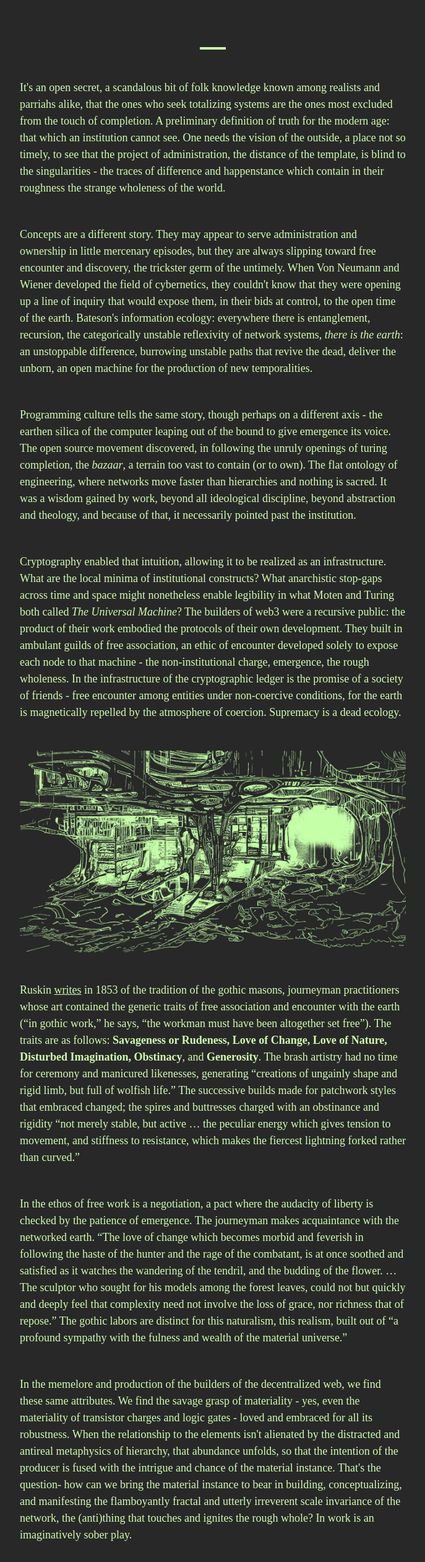
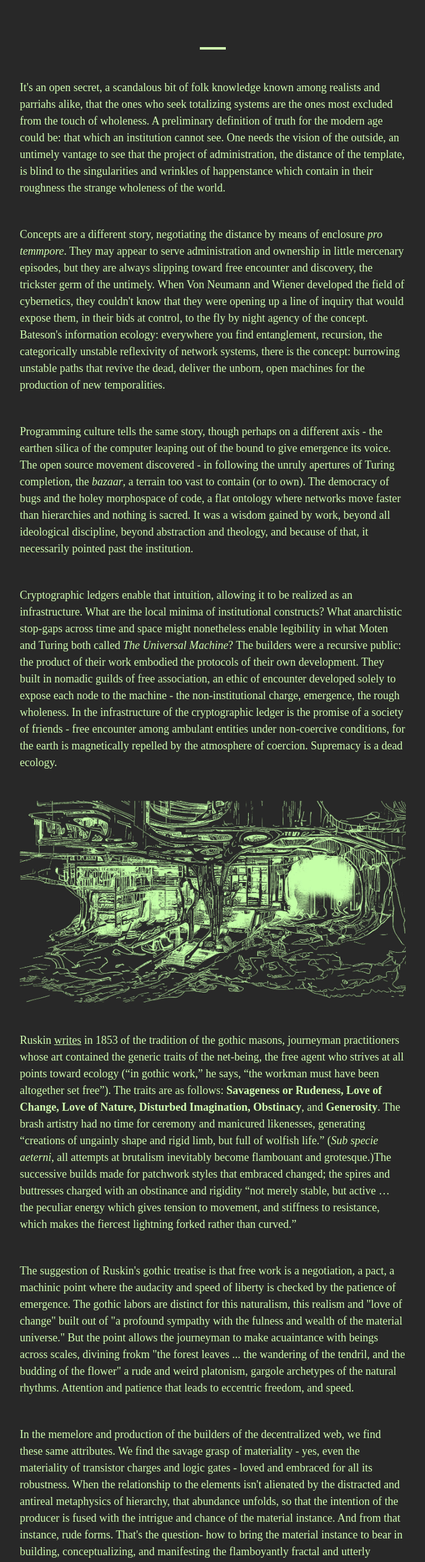
Before and after one commit to oovg/the-open-template, a Next.js app: page / in a window 1280 px wide. Shown: the part 820-3340 px from the top of the page at 62% size, without its empty margins (296-983 px from the left). Built offline with nearby package versions, Linux system fonts and the light colour scheme; a web font is replaced by a local one; what @rainbow-me/rainbowkit, wagmi would draw is missing.

Commit message:
Update Section.tsx

```diff
--- a/src/components/Section.tsx
+++ b/src/components/Section.tsx
@@ -10,52 +10,52 @@ export const Section = () => (
         <Text textStyle="paragraph">
           It&apos;s an open secret, a scandalous bit of folk knowledge known
           among realists and parriahs alike, that the ones who seek totalizing
-          systems are the ones most excluded from the touch of completion. A
-          preliminary definition of truth for the modern age: that which an
-          institution cannot see. One needs the vision of the outside, a place
-          not so timely, to see that the project of administration, the distance
-          of the template, is blind to the singularities - the traces of
-          difference and happenstance which contain in their roughness the
-          strange wholeness of the world.
+          systems are the ones most excluded from the touch of wholeness. A
+          preliminary definition of truth for the modern age could be: that which an
+          institution cannot see. One needs the vision of the outside, an untimely
+          vantage to see that the project of administration, the distance
+          of the template, is blind to the singularities and wrinkles of
+          happenstance which contain in their roughness the strange wholeness of
+          the world.
         </Text>
         <Text textStyle="paragraph">
-          Concepts are a different story. They may appear to serve
-          administration and ownership in little mercenary episodes, but they
+          Concepts are a different story, negotiating the distance by means of
+          enclosure <i>pro temmpore</i>. They may appear to serve administration
+          and ownership in little mercenary episodes, but they
           are always slipping toward free encounter and discovery, the trickster
           germ of the untimely. When Von Neumann and Wiener developed the field
           of cybernetics, they couldn&apos;t know that they were opening up a
           line of inquiry that would expose them, in their bids at control, to
-          the open time of the earth. Bateson&apos;s information ecology:
-          everywhere there is entanglement, recursion, the categorically
-          unstable reflexivity of network systems, <i>there is the earth</i>: an
-          unstoppable difference, burrowing unstable paths that revive the dead,
-          deliver the unborn, an open machine for the production of new
-          temporalities.
+          the fly by night agency of the concept. Bateson&apos;s information ecology:
+          everywhere you find entanglement, recursion, the categorically
+          unstable reflexivity of network systems, there is the concept: burrowing
+          unstable paths that revive the dead, deliver the unborn, open machines for
+          the production of new temporalities.
         </Text>
         <Text textStyle="paragraph">
           Programming culture tells the same story, though perhaps on a
           different axis - the earthen silica of the computer leaping out of the
           bound to give emergence its voice. The open source movement
-          discovered, in following the unruly openings of turing completion, the{' '}
-          <i>bazaar</i>, a terrain too vast to contain (or to own). The flat
-          ontology of engineering, where networks move faster than hierarchies
-          and nothing is sacred. It was a wisdom gained by work, beyond all
-          ideological discipline, beyond abstraction and theology, and because
+          discovered - in following the unruly apertures of Turing completion, the{' '}
+          <i>bazaar</i>, a terrain too vast to contain (or to own). The democracy
+          of bugs and the holey morphospace of code, a flat ontology where networks
+          move faster than hierarchies and nothing is sacred. It was a wisdom gained by work,
+          beyond all ideological discipline, beyond abstraction and theology, and because
           of that, it necessarily pointed past the institution.
         </Text>
         <Text textStyle="paragraph">
-          Cryptography enabled that intuition, allowing it to be realized as an
+          Cryptographic ledgers enable that intuition, allowing it to be realized as an
           infrastructure. What are the local minima of institutional constructs?
           What anarchistic stop-gaps across time and space might nonetheless
           enable legibility in what Moten and Turing both called{' '}
-          <i>The Universal Machine</i>? The builders of web3 were a recursive
+          <i>The Universal Machine</i>? The builders were a recursive
           public: the product of their work embodied the protocols of their own
-          development. They built in ambulant guilds of free association, an
-          ethic of encounter developed solely to expose each node to that
+          development. They built in nomadic guilds of free association, an
+          ethic of encounter developed solely to expose each node to the
           machine - the non-institutional charge, emergence, the rough
           wholeness. In the infrastructure of the cryptographic ledger is the
-          promise of a society of friends - free encounter among entities under
-          non-coercive conditions, for the earth is magnetically repelled by the
+          promise of a society of friends - free encounter among ambulant entities
+          under non-coercive conditions, for the earth is magnetically repelled by the
           atmosphere of coercion. Supremacy is a dead ecology.
         </Text>
         <Text textStyle="paragraph">
@@ -71,8 +71,8 @@ export const Section = () => (
             writes
           </a>{' '}
           in 1853 of the tradition of the gothic masons, journeyman
-          practitioners whose art contained the generic traits of free
-          association and encounter with the earth (&ldquo;in gothic
+          practitioners whose art contained the generic traits of the net-being,
+          the free agent who strives at all points toward ecology (&ldquo;in gothic
           work,&rdquo; he says, &ldquo;the workman must have been altogether set
           free&rdquo;). The traits are as follows:{' '}
           <b>
@@ -81,9 +81,10 @@ export const Section = () => (
           </b>
           , and <b>Generosity</b>. The brash artistry had no time for ceremony
           and manicured likenesses, generating “creations of ungainly shape and
-          rigid limb, but full of wolfish life.” The successive builds made for
-          patchwork styles that embraced changed; the spires and buttresses
-          charged with an obstinance and rigidity “not merely stable, but active
+          rigid limb, but full of wolfish life.” (<i>Sub specie aeterni</i>, all
+          attempts at brutalism inevitably become flambouant and grotesque.)The
+          successive builds made for patchwork styles that embraced changed; the
+          spires and buttresses charged with an obstinance and rigidity “not merely stable, but active
           … the peculiar energy which gives tension to movement, and stiffness
           to resistance, which makes the fiercest lightning forked rather than
           curved.”
@@ -91,17 +92,16 @@ export const Section = () => (
       </Box>
       <Box>
         <Text textStyle="paragraph">
-          In the ethos of free work is a negotiation, a pact where the audacity
-          of liberty is checked by the patience of emergence. The journeyman
-          makes acquaintance with the networked earth. “The love of change which
-          becomes morbid and feverish in following the haste of the hunter and
-          the rage of the combatant, is at once soothed and satisfied as it
-          watches the wandering of the tendril, and the budding of the flower. …
-          The sculptor who sought for his models among the forest leaves, could
-          not but quickly and deeply feel that complexity need not involve the
-          loss of grace, nor richness that of repose.” The gothic labors are
-          distinct for this naturalism, this realism, built out of “a profound
-          sympathy with the fulness and wealth of the material universe.”
+          The suggestion of Ruskin&apos;s gothic treatise is that free work is
+          a negotiation, a pact, a machinic point where the audacity and speed
+          of liberty is checked by the patience of emergence. The gothic labors
+          are distinct for this naturalism, this realism and "love of change"
+          built out of "a profound sympathy with the fulness and wealth of the
+          material universe." But the point allows the journeyman to make acuaintance
+          with beings across scales, divining frokm "the forest leaves ... the
+          wandering of the tendril, and the budding of the flower" a rude and weird
+          platonism, gargole archetypes of the natural rhythms. Attention and patience
+          that leads to eccentric freedom, and speed.
         </Text>
         <Text textStyle="paragraph">
           In the memelore and production of the builders of the decentralized
@@ -111,30 +111,27 @@ export const Section = () => (
           relationship to the elements isn&apos;t alienated by the distracted
           and antireal metaphysics of hierarchy, that abundance unfolds, so that
           the intention of the producer is fused with the intrigue and chance of
-          the material instance. That&apos;s the question- how can we bring the
-          material instance to bear in building, conceptualizing, and
+          the material instance. And from that instance, rude forms. That&apos;s the
+          question- how to bring the material instance to bear in building, conceptualizing, and
           manifesting the flamboyantly fractal and utterly irreverent scale
           invariance of the network, the (anti)thing that touches and ignites
-          the rough whole? In work is an imaginatively sober play.
+          the rough whole? From the ordeal of work comes a sober and imaginative play.
         </Text>
         <Text textStyle="paragraph">
           Borrowing from the ethos of the builders, we announce The Open
           Machine, a publication press for the advancement of concepts adequate
-          to the network. We forego authority and professionalism for
-          nonlinearity and free association. We call to task interdisciplinary
-          and transhistorical inputs for the sake of conceptual pandemonium. We
-          study the rhythms and arrows of meme propagation so as to venture
-          farther out onto limbs of recursion and emergence. We work through the
-          abandonment issues of those that have forsaken the lords of enclosure
-          and find new idols, machine elves and mathematical witches of the open
-          past and the long future.
-        </Text>
-        <Text textStyle="paragraph">
-          We create in an atmosphere of savageness and generosity. We view the
-          expanse with the disturbed eye of reality. Atop the flat bazaar, we
-          build an untimely cathedral, a mayhem of free successions that might
-          iterate off into the outer spaces, legibility in non-institutional
-          time.
+          to the uncultured entanglements of the network. We forego authority
+          and professionalism for nonlinearity and associational maximalism. We
+          call to task interdisciplinary and transhistorical inputs for the sake
+          of conceptual pandemonium. We study the rhythms and arrows of meme
+          propagation so as to venture farther out onto limbs of recursion and
+          emergence. We work through the abandonment issues of those that have
+          forsaken dumb enclosure and find new idols, machine elves and stochastic
+          entities of the open past and the long future. We create in an atmosphere
+          of savageness and generosity. We view the expanse with the disturbed eye
+          of reality. Upon the flat bazaar, the open machine is an untimely cathedral,
+          a gothic mayhem that might iterate out and discover, in stone and silicone,
+          legibility in non-institutional time.
         </Text>
       </Box>
       <Box>
```
